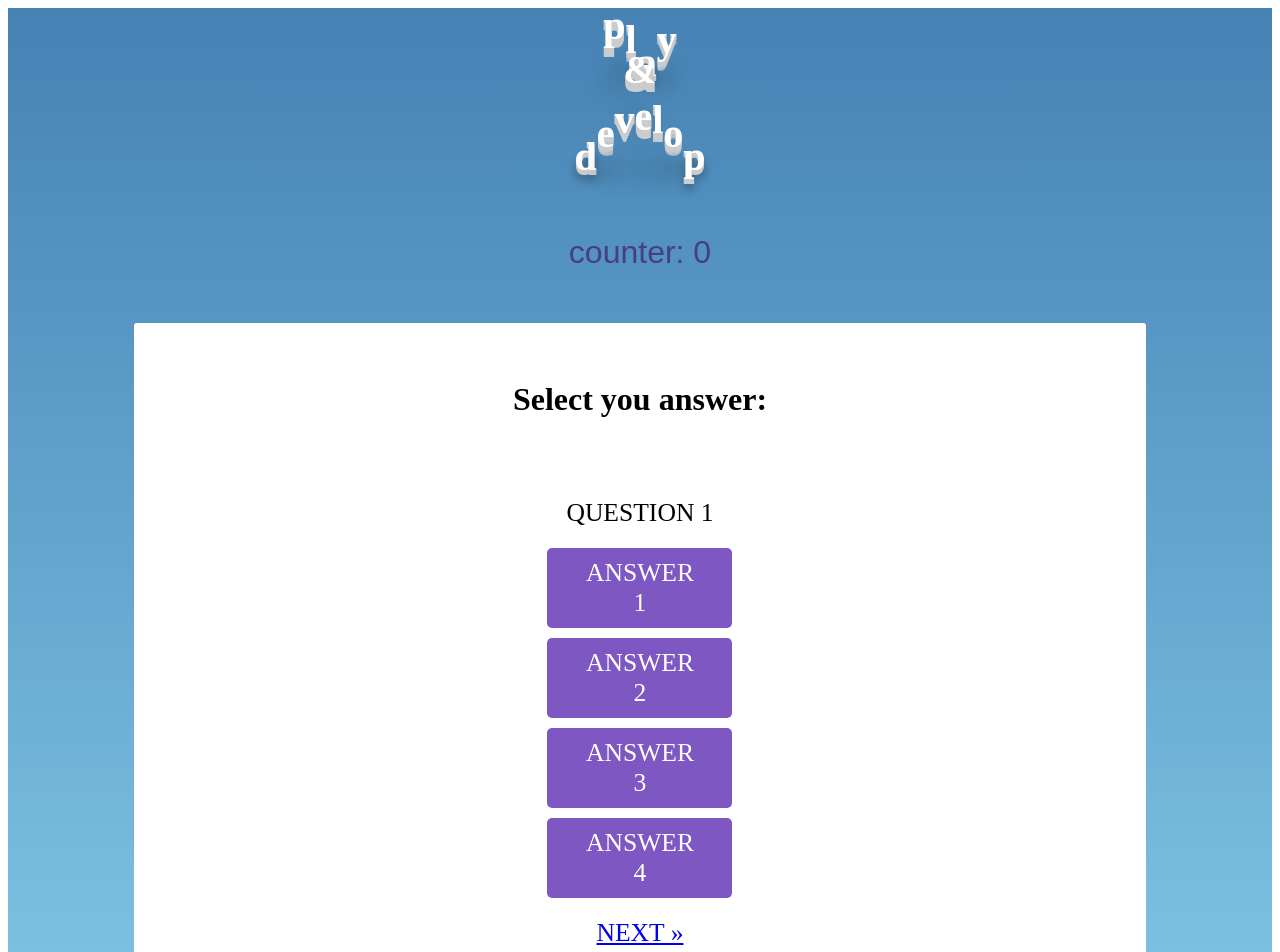
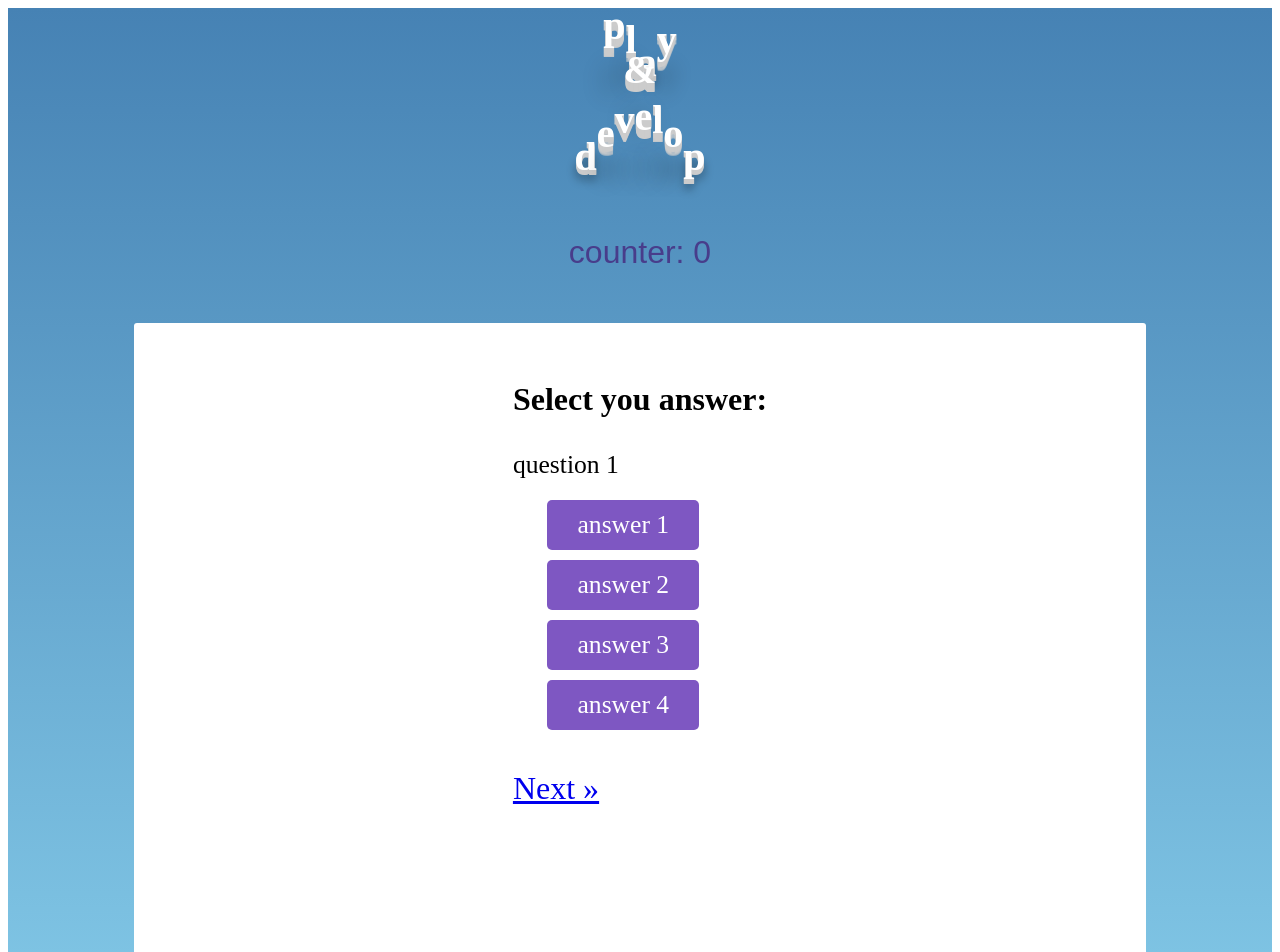
Before and after one commit to chekayufor/test, a React (Create React App) app: page / in a window 1280 px wide. Shown: the top 952 px of the page. Built offline with nearby package versions, Linux system fonts and the light colour scheme.

Commit message:
Evaluation is done

```diff
--- a/src/components/Answers.jsx
+++ b/src/components/Answers.jsx
@@ -4,16 +4,25 @@
 import { Context } from './ContextProvider';
 
 const Answers = ({ answers }) => {
-  const { handleChange, checkAnswer, condition, setIndex } = useContext(
-    Context
-  );
+  const {
+    handleChange,
+    checkAnswer,
+    condition,
+    setIndex,
+    clicked,
+    currentIndex
+  } = useContext(Context);
   console.log({ answers });
+  console.log({ currentIndex });
+
   return (
     <Form>
       <Ul>
         {answers.map(answer => {
           return (
             <Li
+              //disabled={clicked}
+              className={clicked && 'disabled'}
               key={answer.id}
               onClick={() => {
                 handleChange(answer);
@@ -25,9 +34,6 @@
           );
         })}
       </Ul>
-      <a href="#" onClick={() => setIndex()} className="next">
-        Next &raquo;
-      </a>
     </Form>
   );
 };
@@ -49,8 +55,8 @@
   align-items: center;
 `;
 
-const Li = styled.li`
-border: 0;
+const Li = styled.button`
+  border: 0;
   font-family: inherit;
   font-size: inherit;
   outline: none;
@@ -65,8 +71,9 @@
   &:active {
     transform: translateY(1px);
   }
-&:not(:last-child) {
-  margin-bottom: 10px;
+  &:not(:last-child) {
+    margin-bottom: 10px;
+  }
 `;
 
 const Label = styled.label`
--- a/src/components/App.jsx
+++ b/src/components/App.jsx
@@ -1,11 +1,20 @@
-import React from 'react';
+import React, { useContext } from 'react';
 import Question from './Question';
 import Counter from './Counter';
 import Answer from './Answer';
 import styled from 'styled-components';
+import { Context } from './ContextProvider';
 
 const App = () => {
-  return (
+  const {
+    gameOver,
+    score,
+    question_list,
+    checked,
+    currentQuestion
+  } = useContext(Context);
+  console.log({ gameOver, currentQuestion });
+  return !gameOver ? (
     <Box>
       <H1>
         <Span>p</Span>
@@ -25,8 +34,10 @@
       </H1>
       <Counter />
       <Question />
-      <Answer />
+      {checked && currentQuestion ? <Answer /> : ''}
     </Box>
+  ) : (
+    <Box1>{`your Evaluation = ${(score / question_list.length) * 100} %`}</Box1>
   );
 };
 export default App;
@@ -56,3 +67,15 @@
   position: relative;
   top: 20px;
 `;
+const Box1 = styled.div`
+  display: flex;
+  height: 100vh;
+  width: 100%;
+  align-items: center;
+  flex-direction: column;
+  background-color: skyblue;
+  background-image: -webkit-linear-gradient(90deg, skyblue 0%, steelblue 100%);
+  overflow: hidden;
+  font-family: 'Luckiest Guy', cursive;
+  -webkit-font-smoothing: antialiased;
+`;
--- a/src/components/ContextProvider.js
+++ b/src/components/ContextProvider.js
@@ -12,17 +12,21 @@
   const [condition, setCondition] = useState(false);
   const [checked, setChecked] = useState('');
   const [currentIndex, setCurrentIndex] = useState(0);
+  const [clicked, setClicked] = useState(false);
+  const [gameOver, setGameOver] = useState(false);
+
 
   useEffect(() => {
     // console.log({ data });
     setQuestion_list(data);
     setCurrentQuestion(data[currentIndex]);
-  }, [currentIndex]);
+  }, []);
 
 
   const handleChange = item => {
     console.log(item)
-    //console.log('e.target.value', e.target.value)
+    setClicked(true);
+    setCurrentIndex(currentIndex + 1)
     setChecked(item);
     setAnswer(item);
     setCondition(!condition);
@@ -32,9 +36,13 @@
     if (item === true) setScore(score + 1);
   };
   const setIndex = () => {
-    if (question_list.length >= currentIndex - 1)
-      setCurrentIndex(currentIndex + 1);
-    console.log({ currentIndex })
+    if (currentIndex >= question_list.length) {
+      setGameOver(true);
+      console.log(currentIndex);
+    }
+    else {
+      setCurrentQuestion(question_list[currentIndex]);
+    }
   }
 
   const state = {
@@ -44,14 +52,18 @@
     checked,
     currentQuestion,
     checkAnswer,
-    score
+    currentIndex,
+    score,
+    clicked,
+    gameOver
   };
   const actions = {
     setScore,
     setAnswer,
     handleChange,
     checkAnswer,
-    setIndex
+    setIndex,
+    setCurrentQuestion
   };
 
   return <Provider value={{ ...state, ...actions }}> {children} </Provider>;
--- a/src/components/Counter.jsx
+++ b/src/components/Counter.jsx
@@ -4,7 +4,7 @@
 
 const Counter = () => {
   const { score } = useContext(Context);
-
+  console.log({ score });
   return (
     <HBox>
       <TitleCount>counter: {score}</TitleCount>
--- a/src/components/Question.jsx
+++ b/src/components/Question.jsx
@@ -5,20 +5,25 @@
 import Answers from './Answers';
 
 const Question = () => {
-  const { question_list, currentQuestion } = useContext(Context);
-  console.log(currentQuestion.answers);
-  return (
+  const {
+    question_list,
+    currentQuestion,
+    setIndex,
+    setCurrentQuestion,
+    currentIndex
+  } = useContext(Context);
+  console.log(question_list);
+  console.log({ currentQuestion });
+
+  return question_list.length == 0 ? null : (
     <Box>
       <Ul>
         <P>Select you answer:</P>
-        {question_list.map(({ id, title, content, url, answers }) => {
-          return (
-            <Li key={id}>
-              {title}
-              <Answers answers={answers} />
-            </Li>
-          );
-        })}
+        {currentQuestion.title}
+        <Answers answers={currentQuestion.answers} />
+        <a href="#" onClick={() => setIndex()} className="next">
+          Next &raquo;
+        </a>
       </Ul>
     </Box>
   );
--- a/src/index.js
+++ b/src/index.js
@@ -1,7 +1,8 @@
 import React from "react";
 import ReactDOM from "react-dom";
+import { ContextProvider } from "./components/ContextProvider";
+
 import App from "./components/App";
-import { ContextProvider } from "./components/ContextProvider";
 
 import "./styles.css";
 
--- a/src/styles.css
+++ b/src/styles.css
@@ -112,9 +112,15 @@
 
 a {
   cursor: pointer;
+  margin: 2rem 0 2rem 0;
+  font-size: 2rem;
 }
 
 a:hover {
   scale: 1.2;
   font-weight: 800;
 }
+
+a.disabled {
+  background-color: #ab9cc700;
+}
```
